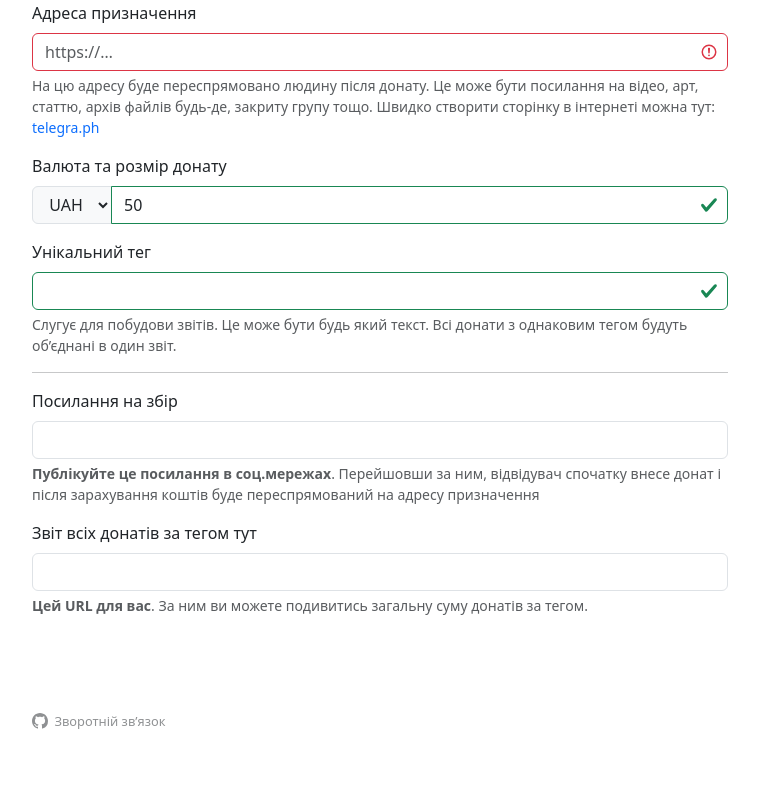
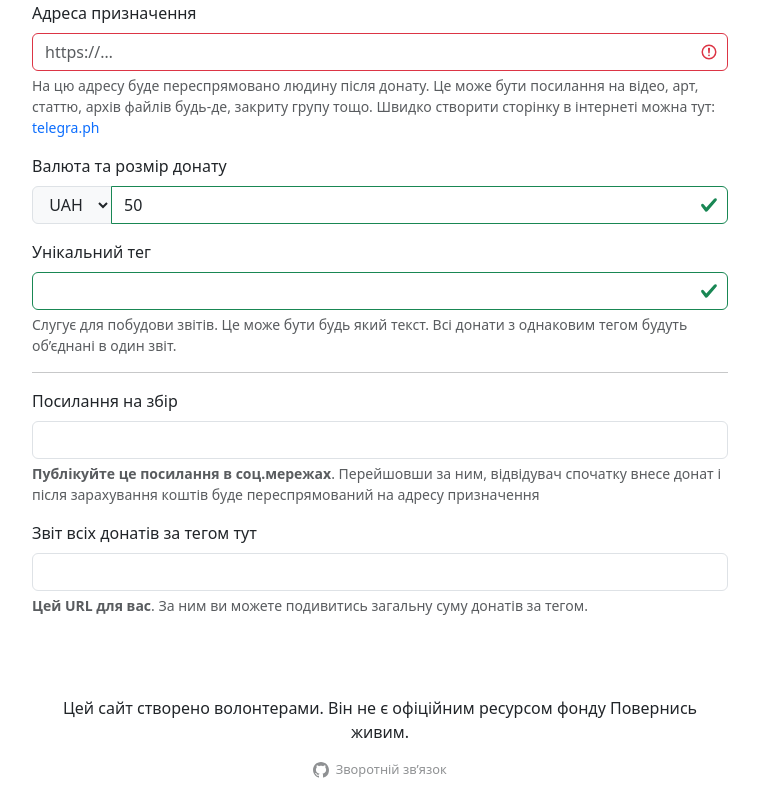
Before and after one commit to cawa-93/comebackalive-paywall, a Nuxt app: page / in a window 1280 px wide. Shown: the part 244-1044 px from the top of the page, without its empty margins (260-1019 px from the left). Before the commit the page ends 995 px from the top, so only its background shows below. Built offline with nearby package versions, Linux system fonts and the light colour scheme.

Commit message:
Додано уточнення, що сайт створено волонтерами

```diff
--- a/app.vue
+++ b/app.vue
@@ -150,12 +150,19 @@ const reportUrl = computed(() => {
       </div>
     </form>
 
+    <footer>
+      <p>
+        Цей сайт створено волонтерами. Він не є офіційним ресурсом фонду Повернись живим.
+      </p>
+
       <a href="https://github.com/cawa-93/comebackalive-paywall" target="_blank">
         <svg aria-label="GitHub" width="16" height="16" fill="currentColor" viewBox="0 0 16 16">
           <path d="M8 0C3.58 0 0 3.58 0 8c0 3.54 2.29 6.53 5.47 7.59.4.07.55-.17.55-.38 0-.19-.01-.82-.01-1.49-2.01.37-2.53-.49-2.69-.94-.09-.23-.48-.94-.82-1.13-.28-.15-.68-.52-.01-.53.63-.01 1.08.58 1.23.82.72 1.21 1.87.87 2.33.66.07-.52.28-.87.51-1.07-1.78-.2-3.64-.89-3.64-3.95 0-.87.31-1.59.82-2.15-.08-.2-.36-1.02.08-2.12 0 0 .67-.21 2.2.82.64-.18 1.32-.27 2-.27.68 0 1.36.09 2 .27 1.53-1.04 2.2-.82 2.2-.82.44 1.1.16 1.92.08 2.12.51.56.82 1.27.82 2.15 0 3.07-1.87 3.75-3.65 3.95.29.25.54.73.54 1.48 0 1.07-.01 1.93-.01 2.2 0 .21.15.46.55.38A8.012 8.012 0 0 0 16 8c0-4.42-3.58-8-8-8z"/>
         </svg>
         Зворотній зв’язок
       </a>
+    </footer>
+
   </div>
 </template>
 
@@ -210,12 +217,16 @@ h1 {
 }
 
 
+footer {
+  text-align: center;
+  @include margin-top(5rem);
+}
+
 a:not(:hover, :focus-visible) {
   text-decoration : none;
 }
 
 a[href="https://github.com/cawa-93/comebackalive-paywall"] {
-  @include margin-top(5rem);
   margin-left: auto;
   display: inline-flex;
   align-items: center;
@@ -226,4 +237,6 @@ a[href="https://github.com/cawa-93/comebackalive-paywall"] {
     opacity: 0.5;
   }
 }
+
+
 </style>
```
Lines whose indentation alone changed are shown as unchanged.
